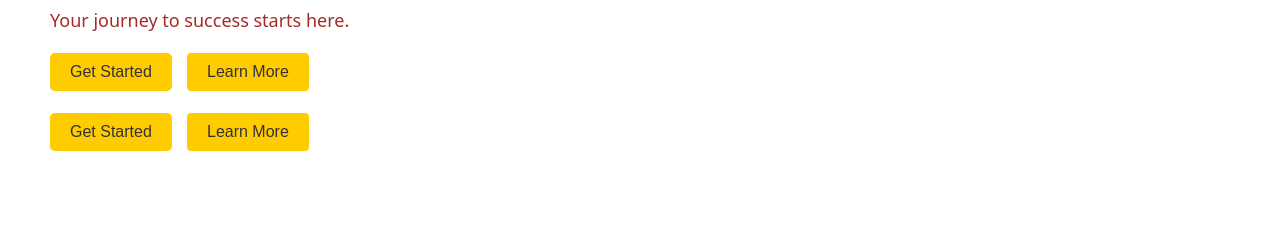
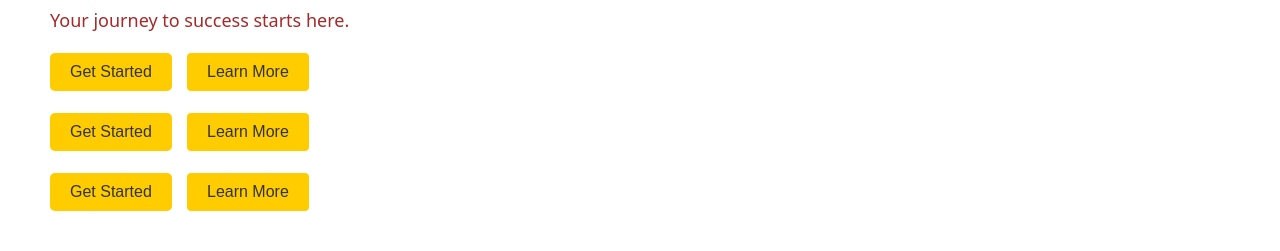
Before and after one commit to Ishahtech/Nigerian-Youth-Academy-NYA-, a plain HTML site: page index.html in a window 1280 px wide. Shown: the part 151-402 px from the top of the page. Drawn offline with Linux system fonts and the light colour scheme; a script that the page names is missing.

Commit message:
fix:button added

```diff
--- a/index.html
+++ b/index.html
@@ -45,6 +45,11 @@
             <button class="secondary-btn">Learn More</button>
         </div>
 
+         <div class="buttons">
+            <button class="primary-btn">Get Started</button>
+            <button class="secondary-btn">Learn More</button>
+        </div>
+
     </div>
 </section>
 
```
